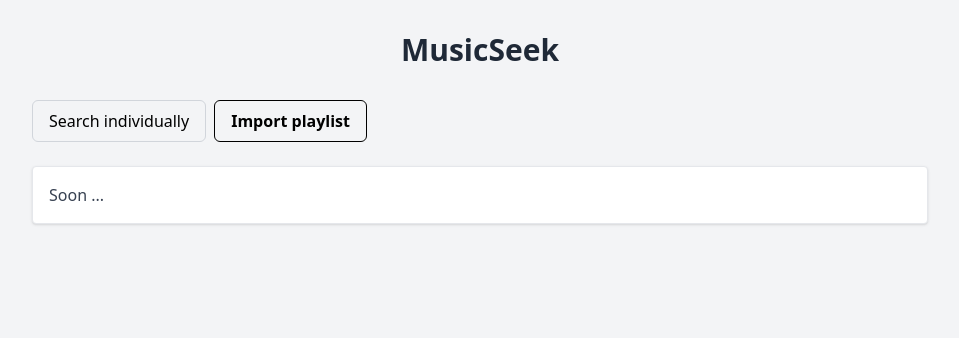
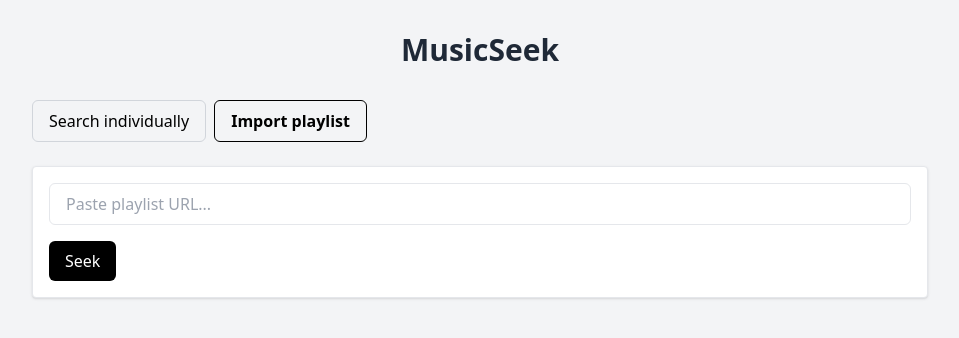
Before and after one commit to andshe/musicseek, a React (Vite) app: page / in a window 1280 px wide. Both pictures are taken after a click on the button "Import playlist". Shown: the top 338 px of the page, without its empty margins (160-1119 px from the left). Built offline with nearby package versions, Linux system fonts and the light colour scheme.

Commit message:
feat: support Spotify playlist import and search mode toggle

```diff
--- a/src/App.tsx
+++ b/src/App.tsx
@@ -5,6 +5,8 @@ import TrackResultCard from './components/TrackResultCard'
 import { searchDiscogsForTrack } from './api/discogs';
 import SearchToggle from "./components/SearchToggle";
 import './i18n';
+import { useTranslation } from 'react-i18next';
+
 
 type TrackLinks = {
   spotify?: string;
@@ -25,24 +27,45 @@ type TrackResultCardProps = {
 function App() {
   const currentAudioRef = useRef<HTMLAudioElement | null>(null);
   const [isLoading, setIsLoading] = useState(false);
-  const [searchMode, setSearchMode] = useState<"track" | "playlist">("track");
+  const [searchMode, setSearchMode] = useState<'individual' | 'playlist'>('individual');
   const [query, setQuery] = useState('')
   const [results, setResults] = useState<TrackResultCardProps[]>([])
   const audioRef = useRef(null)
+  const { t } = useTranslation();
+
 
   const handleSearch = async () => {
     setIsLoading(true);
-    try{
-      console.log('Searching:', query)
-      const enrichedResults = await searchITunes(query)
-      setResults(enrichedResults)
+    try {
+      console.log('Searching:', query);
+
+      if (searchMode === 'individual') {
+        const enrichedResults = await searchITunes(query);
+        setResults(enrichedResults);
+      } else if (searchMode === 'playlist') {
+        const playlistId = extractPlaylistId(query);
+
+        if (!playlistId) {
+          alert('Invalid playlist URL');
+          return;
+        }
+
+        const data = await fetchPublicPlaylist(playlistId);
+        const adaptedResults = mapSpotifyResults(data.tracks.items);
+        setResults(adaptedResults);
+
+      } else {
+        const enrichedResults = await searchITunes(query);
+        setResults(enrichedResults);
+      }
     } catch (err) {
       console.error(err);
       alert("An error occurred while fetching the results. Check the console for more details.");
     } finally {
       setIsLoading(false);
     }
-  }
+  };
+
 
   const searchITunes = async (query: string): Promise<TrackResultCardProps[]> => {
     try {
@@ -81,6 +104,35 @@ function App() {
     currentAudioRef.current = audioEl;
   };
 
+  const extractPlaylistId = (url: string): string | null => {
+    const match = url.match(/playlist\/([a-zA-Z0-9]+)(\?|$)/);
+    console.log(match)
+    return match ? match[1] : null;
+  };
+
+  const fetchPublicPlaylist = async (playlistId: string) => {
+    const res = await fetch(`/api/spotify/playlist?playlistId=${playlistId}`);
+    if (!res.ok) {
+      throw new Error('Failed to fetch playlist');
+    }
+    return res.json();
+  };
+  const mapSpotifyResults = (spotifyItems: any[]): TrackResultCardProps[] => {
+    return spotifyItems.map((item) => {
+      const track = item.track;
+      return {
+        title: track.name,
+        artist: track.artists?.[0]?.name ?? 'Unknown',
+        image: track.album?.images?.[0]?.url ?? '',
+        previewUrl: track.preview_url ?? undefined,
+        links: {
+          spotify: track.external_urls?.spotify,
+        },
+      };
+    });
+  };
+
+
   return (
     <div className="min-h-screen bg-gray-100 px-4 py-8">
       <h1 className="text-3xl font-bold text-center mb-8 text-gray-800">
@@ -88,16 +140,29 @@ function App() {
       </h1>
 
       <div className="max-w-4xl mx-auto space-y-6">
+
         <SearchToggle searchMode={searchMode} setSearchMode={setSearchMode} />
 
-        {searchMode === "track" && (
-          <SearchBar query={query} setQuery={setQuery} onSearch={handleSearch} />
+        {searchMode === "individual" && (
+          <SearchBar query={query} setQuery={setQuery} onSearch={handleSearch} mode={searchMode}/>
         )}
 
         {/* En el futuro, podés agregar acá el importador de playlist */}
         {searchMode === "playlist" && (
-          <div className="p-4 bg-white border rounded shadow">
-            <p className="text-gray-700">Soon ... </p>
+          <div className="p-4 bg-white border rounded shadow space-y-4">
+            <input
+              type="text"
+              value={query}
+              onChange={(e) => setQuery(e.target.value)}
+              placeholder={t('playlist_placeholder')}
+              className="w-full px-4 py-2 border rounded-md"
+            />
+            <button
+              onClick={handleSearch}
+              className="px-4 py-2 bg-black text-white rounded-md hover:bg-gray-800"
+            >
+              {t('search_button')}
+            </button>
           </div>
         )}
 
--- a/src/components/SearchBar.tsx
+++ b/src/components/SearchBar.tsx
@@ -4,6 +4,7 @@ type SearchBarProps = {
   query: string;
   setQuery: (value: string) => void;
   onSearch: () => void;
+  mode: 'individual' | 'playlist';
 };
 
 function SearchBar({ query, setQuery, onSearch }: SearchBarProps) {
--- a/src/components/SearchToggle.tsx
+++ b/src/components/SearchToggle.tsx
@@ -2,8 +2,8 @@
 import { useTranslation } from 'react-i18next';
 
 type Props = {
-  searchMode: "track" | "playlist";
-  setSearchMode: (mode: "track" | "playlist") => void;
+  searchMode: "individual" | "playlist";
+  setSearchMode: (mode: "individual" | "playlist") => void;
 };
 
 export default function SearchToggle({ searchMode, setSearchMode }: Props) {
@@ -12,9 +12,9 @@ export default function SearchToggle({ searchMode, setSearchMode }: Props) {
     <div className="flex space-x-2 mb-4">
       <button
         className={`px-4 py-2 border rounded-md ${
-          searchMode === "track" ? "border-black font-bold" : "border-gray-300"
+          searchMode === "individual" ? "border-black font-bold" : "border-gray-300"
         }`}
-        onClick={() => setSearchMode("track")}
+        onClick={() => setSearchMode("individual")}
       >
         {t('search_individually')}
       </button>
```
Also changed, not shown: api/spotify/playlist.ts (added, +43 -0 lines).
